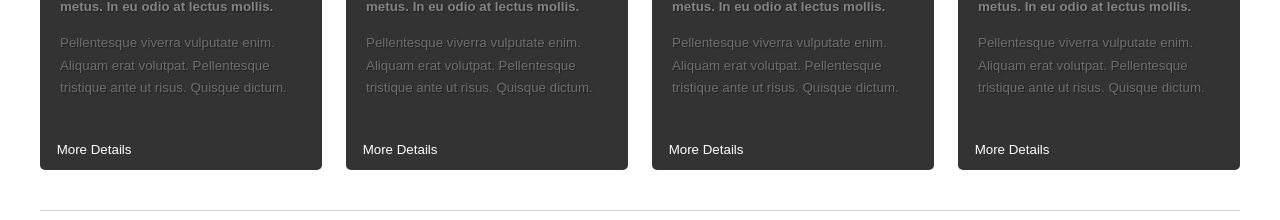
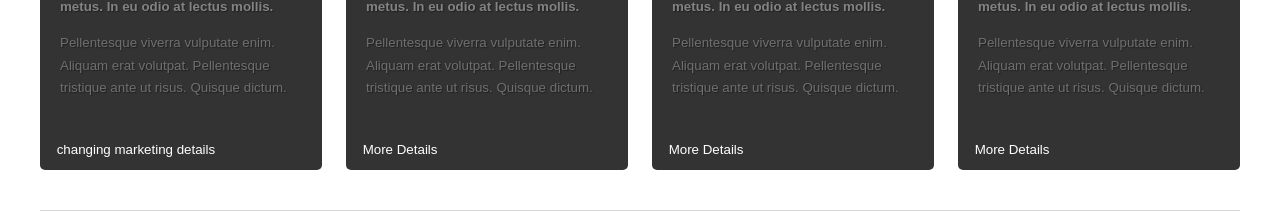
Before and after one commit to darthraul/cursodegit, a plain HTML site: page index.html in a window 1280 px wide. Shown: the part 778-998 px from the top of the page. Drawn offline with Linux system fonts and the light colour scheme.

Commit message:
changing marketing details

```diff
--- a/index.html
+++ b/index.html
@@ -70,7 +70,7 @@
 								<p class="subtitle">Pellentesque pede. Donec pulvinar metus. In eu odio at lectus  mollis. </p>
 								<p>Pellentesque viverra vulputate enim. Aliquam erat volutpat. Pellentesque tristique ante ut risus. Quisque dictum.</p>
 							</div>
-							<p class="button-style2"><a href="#">More Details</a></p>
+							<p class="button-style2"><a href="#">changing marketing details</a></p>
 						</div>
 					</section>
 				</div>
```
